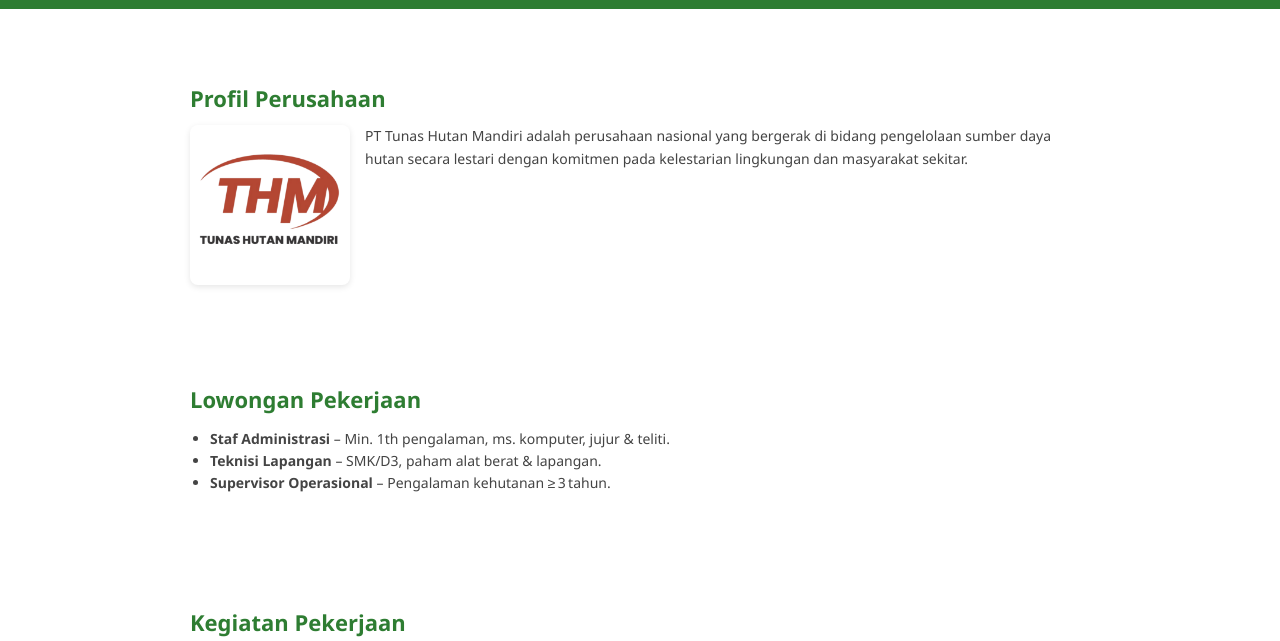
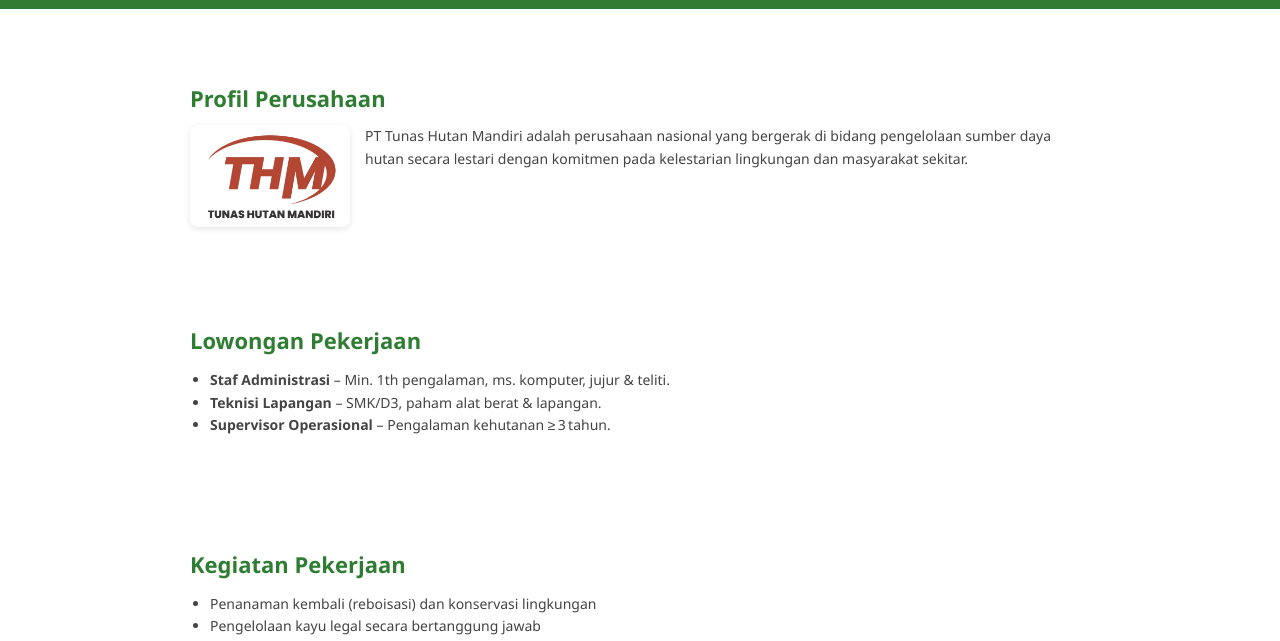
Before and after one commit to Jarfvy/thm, a plain HTML site: page index.html in a window 1280 px wide. Shown: the part 97-738 px from the top of the page. Drawn offline with Linux system fonts and the light colour scheme.

Commit message:
Update index.html

```diff
--- a/index.html
+++ b/index.html
@@ -32,7 +32,7 @@
     <section class="section" id="profil">
       <h2>Profil Perusahaan</h2>
       <div class="profil-wrapper">
-        <img src="Untitled-1.png" alt="Ilustrasi Profil" class="profil-img" />
+        <img src="thmremovebg.png" alt="Ilustrasi Profil" class="profil-img" />
         <p>
           PT Tunas Hutan Mandiri adalah perusahaan nasional yang bergerak di
           bidang pengelolaan sumber daya hutan secara lestari dengan komitmen
```
